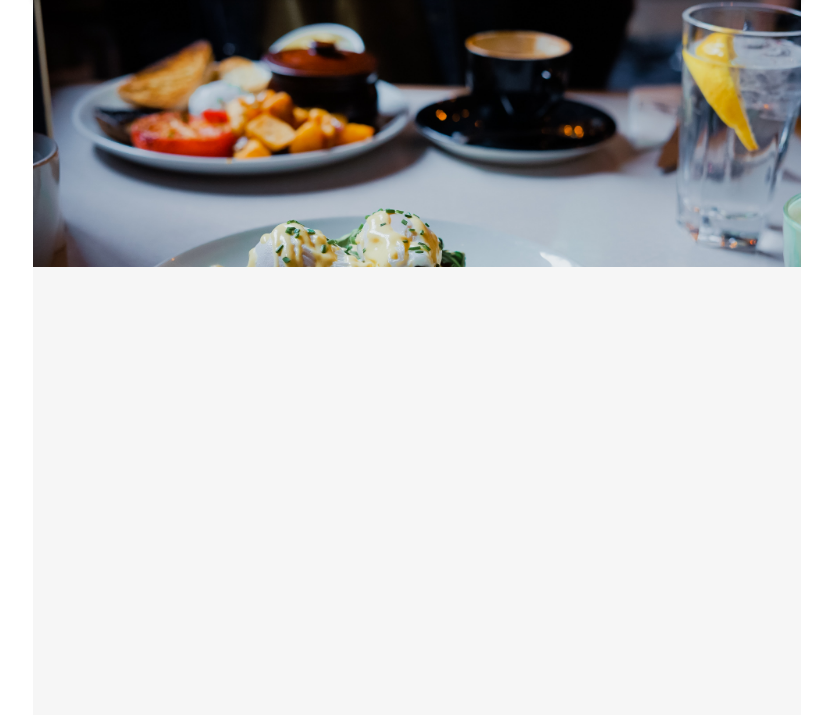
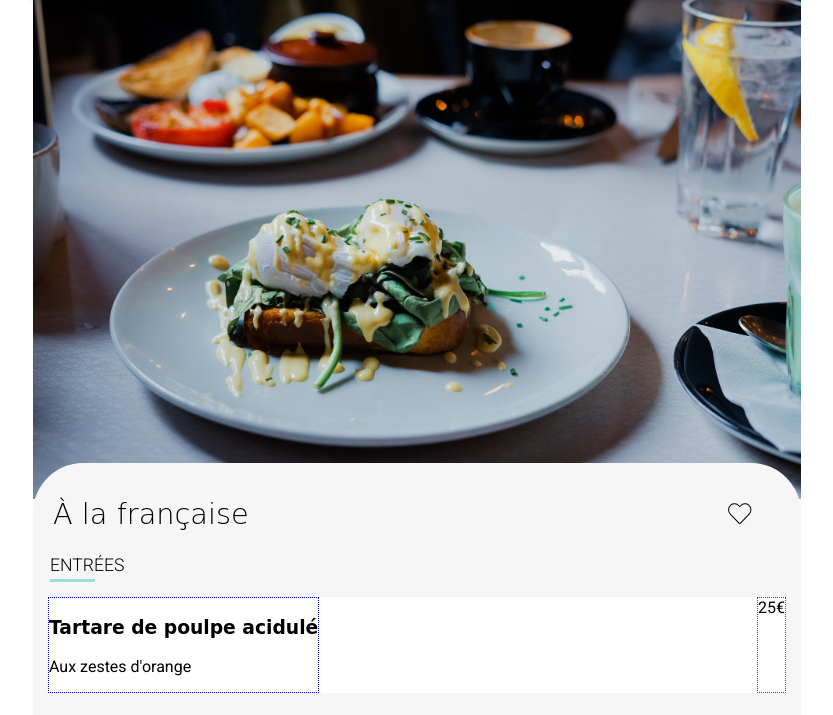
Before and after one commit to CoDfd/DEFONDCorentin_3_23112021.github.io, a plain HTML site: page menu.html in a window 1280 px wide. Shown: the part 99-814 px from the top of the page, without its empty margins (223-1056 px from the left). Drawn offline with Linux system fonts and the light colour scheme; a web font is replaced by a local one.

Commit message:
avancée du menu

```diff
--- a/menu.html
+++ b/menu.html
@@ -32,7 +32,33 @@
             <img src="images/restaurants/toa-heftiba-DQKerTsQwi0-unsplash.jpg" alt="À la française" title="À la française" />
         </section>
 
-        <section class="menu-container">
+        <section class="menu">
+            <div class="menu__title">
+                <h1>À la française</h1>
+                <div class="menu__title__icon">
+                    <i class="fas fa-heart fa-2x"></i>
+                </div>
+            </div>
+
+            <div class="menu__epd">
+                <h2>ENTRÉES</h2>
+                <div class="menu__epd__underline"></div>
+            </div>
+
+            <div class="container-plats">
+                <div class="plat">
+                    <div class="plat__text">
+                        <h3>Tartare de poulpe acidulé</h3>
+                        <p>Aux zestes d'orange</p>
+                    </div>
+                    <div class="plat__price">
+                        25€
+                    </div>
+                </div>
+
+            </div>
+
+
 
         </section>
 
--- /dev/null
+++ b/sass/base/_page.scss
@@ -0,0 +1,7 @@
+main
+{
+    width: 100%;
+    max-width: 768px;
+    margin: auto;
+    padding : auto;
+}
--- a/sass/base/_typo.scss
+++ b/sass/base/_typo.scss
@@ -5,3 +5,7 @@ h1, h2, h3, h4, h5, h6
 {
     font-family: 'Shrikhand', cursive;
 }
+p
+{
+    font-family: 'Roboto', sans-serif;
+}
--- a/sass/components/_cards.scss
+++ b/sass/components/_cards.scss
@@ -107,3 +107,23 @@
     }
 
 }
+
+.plat
+{
+    background-color: white;
+    width: 100%;
+
+    display: flex;
+    justify-content: space-between;
+
+    &__text
+    {
+        border: 1px dotted blue;
+    }
+
+    &__price
+    {
+        border: 1px dotted red;
+    }
+
+}
--- a/sass/layouts/_footer.scss
+++ b/sass/layouts/_footer.scss
@@ -8,7 +8,6 @@ footer
 
     background-color: #3A3A3A;
     color: whitesmoke;
-
 
     & h2
     {
--- a/sass/main.scss
+++ b/sass/main.scss
@@ -1,5 +1,6 @@
 @import "utils/variables";
 @import "base/typo";
+@import "base/page";
 
 @import "components/buttons";
 @import "components/cards";
--- a/sass/pages/_index.scss
+++ b/sass/pages/_index.scss
@@ -1,9 +1,3 @@
-main{
-    width: 100%;
-    max-width: 768px;
-    margin: auto;
-    padding : auto;
-}
 .localisation
 {
     height: auto;
--- a/sass/pages/_menu.scss
+++ b/sass/pages/_menu.scss
@@ -1,16 +1,3 @@
-p
-{
-    font-family: 'Roboto', sans-serif;
-}
-main
-{
-    width: 100%;
-    max-width: 768px;
-    height: 1800px;
-    margin: auto;
-    padding : auto;
-
-}
 .menu-img
 {
     width: 100%;
@@ -21,14 +8,80 @@ main
     {
         width: 100%;
         object-fit:cover;
+        object-position: 0px -10px;
     }
 }
-.menu-container
+.menu
 {
     width: 100%;
-    height: 85%;
+    /* à adapter */
+    height: 1500px;
     background-color: #f6f6f6;
     border-radius: 50px 50px 0% 0%;
     margin-top: -50px;
-    overflow: visible;
+    position: relative;
+
+    &__title
+    {
+        padding: 10px 20px 0px 20px;
+
+        display: flex;
+        justify-content: space-between;
+
+        & h1
+        {
+            font-size: 180%;
+            font-weight: 100;
+        }
+
+        &__icon
+        {
+            padding: 30px 30px 0px 0px;
+            font-size: 70%;
+            color: #f6f6f6;
+
+            -webkit-text-stroke: 1px rgba(0,0,0,1);
+
+            & i
+            {
+                transition: all 0.3s linear 0s;
+                &:hover
+                {
+                    color: $color-primary;
+                    -webkit-text-stroke: 1px $color-primary;
+                }
+            }
+        }
+    }
+
+    &__epd
+    {
+        width: 100%;
+        height: auto;
+        padding: 0px 0px 0px 17px;
+
+        & h2
+        {
+            font-family: 'Roboto', sans-serif;
+            font-size: 110%;
+            font-weight: 300;
+            margin: 0px 0px 4px 0px;
+        }
+
+        &__underline
+        {
+            width: 45px;
+            border-top: 3px solid $color-tertiary;
+        }
+    }
+
+    & .container-plats
+    {
+        display: flex;
+        flex-direction: colomn;
+        justify-content: space-around;
+        align-items: center;
+        padding: 15px 15px 30px 15px;
+    }
+
 }
```
Also changed, not shown: sass/main.css, 1 other file.
